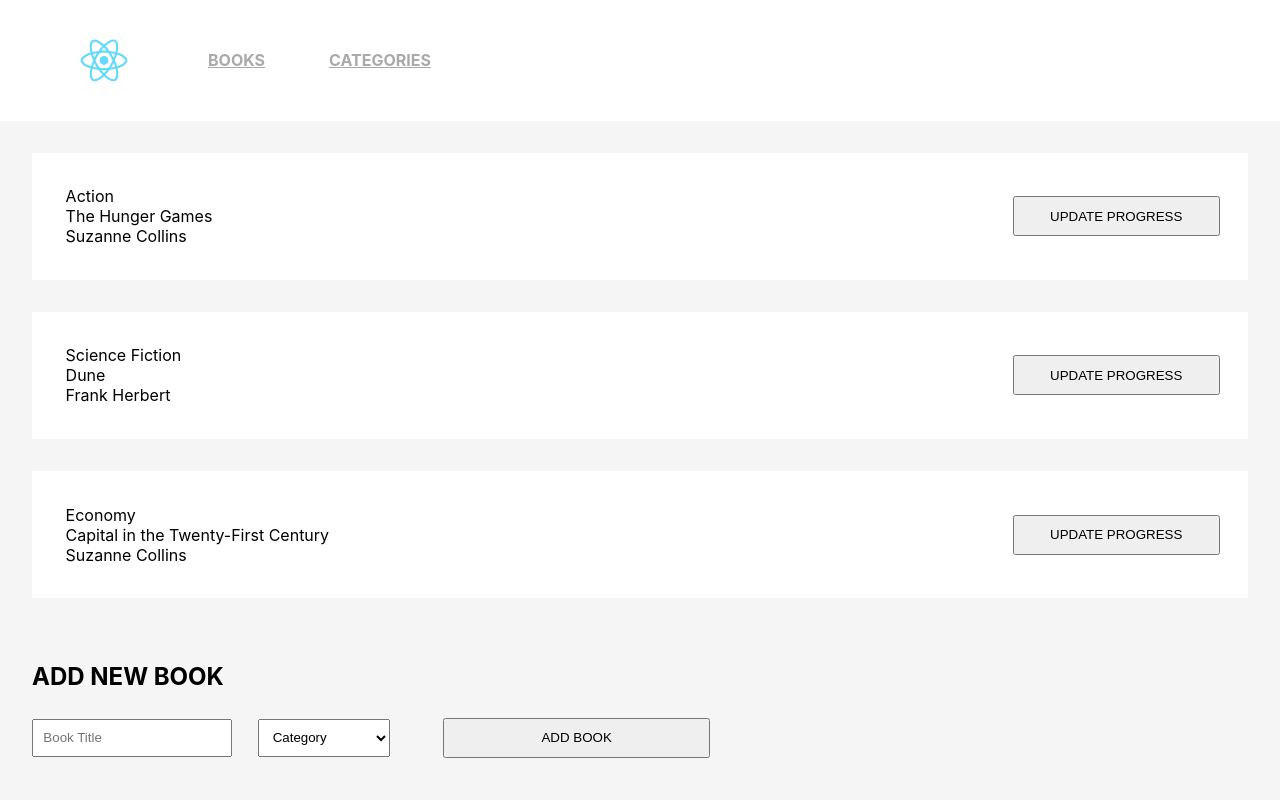
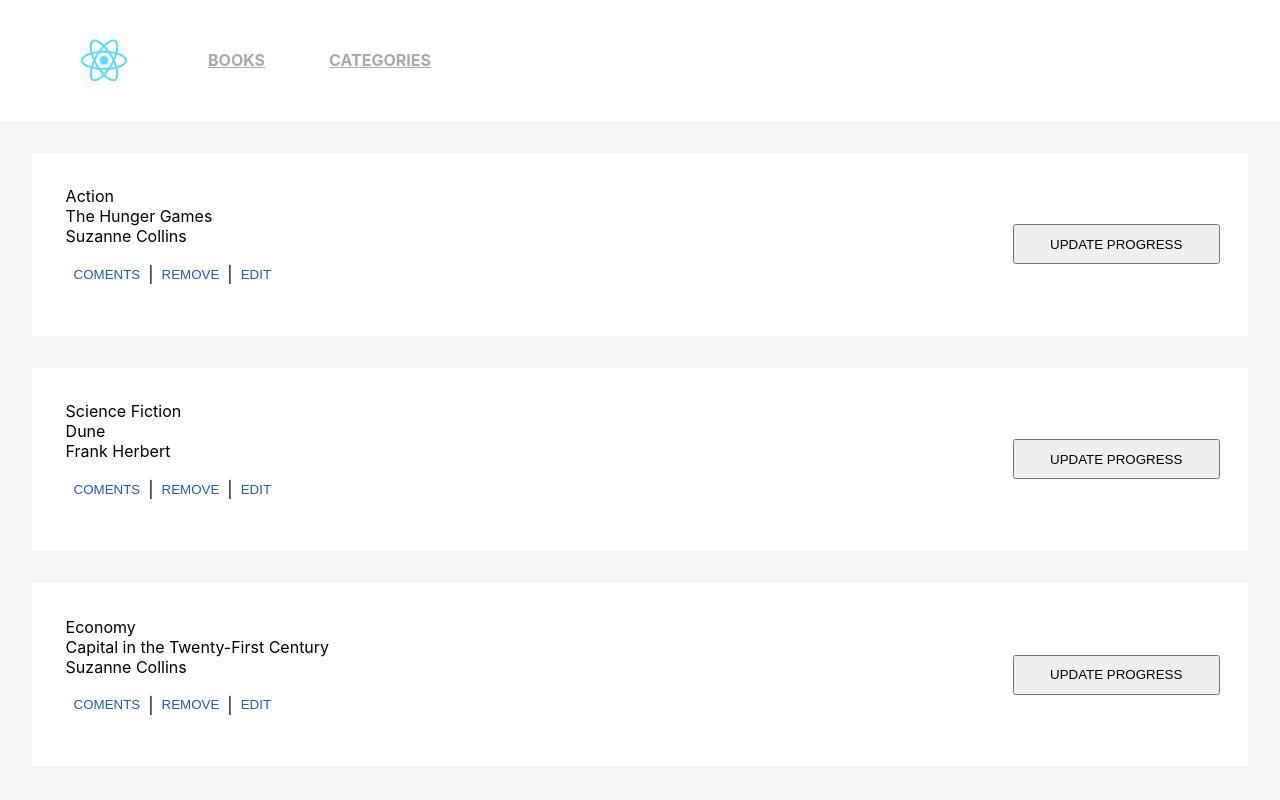
Before and after one commit to marurevi/React-Bookstore, a React (Create React App) app: page / in a window 1280 px wide. Shown: the top 800 px of the page. Built offline with nearby package versions, Linux system fonts and the light colour scheme.

Commit message:
Add remove, coments and edit buttons without functionality

```diff
--- a/src/App.css
+++ b/src/App.css
@@ -63,3 +63,18 @@
   padding: 0.7em;
   margin-right: 2em;
 }
+
+.btn-container {
+  display: flex;
+  align-items: center;
+}
+
+.btn-container button {
+  cursor: pointer;
+  border: none;
+  background-color: transparent;
+  color: rgb(37, 89, 179);
+  padding: 0;
+  margin: 0.6em;
+  width: auto;
+}
--- a/src/components/Book.js
+++ b/src/components/Book.js
@@ -9,6 +9,13 @@
         <li>{topic}</li>
         <li>{title}</li>
         <li>{author}</li>
+        <li className="btn-container">
+          <button type="button" disabled>COMENTS</button>
+          |
+          <button type="button" disabled>REMOVE</button>
+          |
+          <button type="button" disabled>EDIT</button>
+        </li>
       </ul>
       <button type="button">UPDATE PROGRESS</button>
     </div>
```
